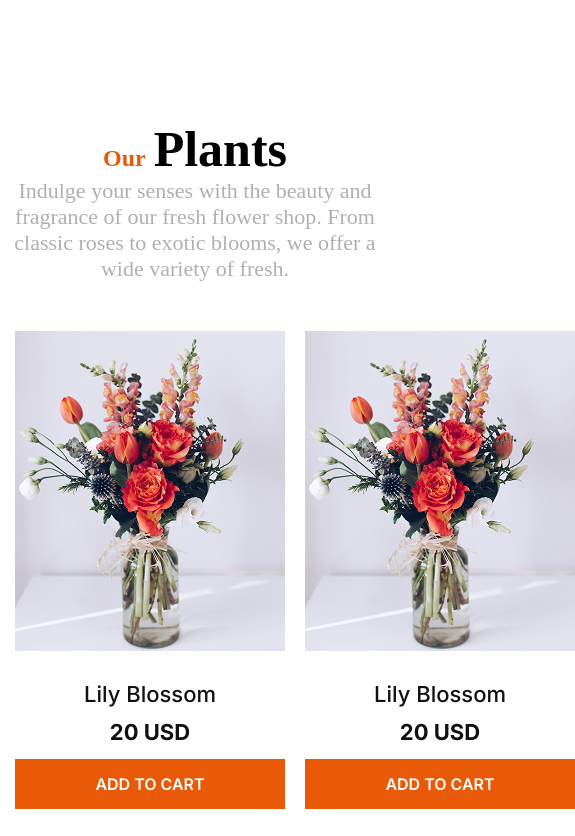
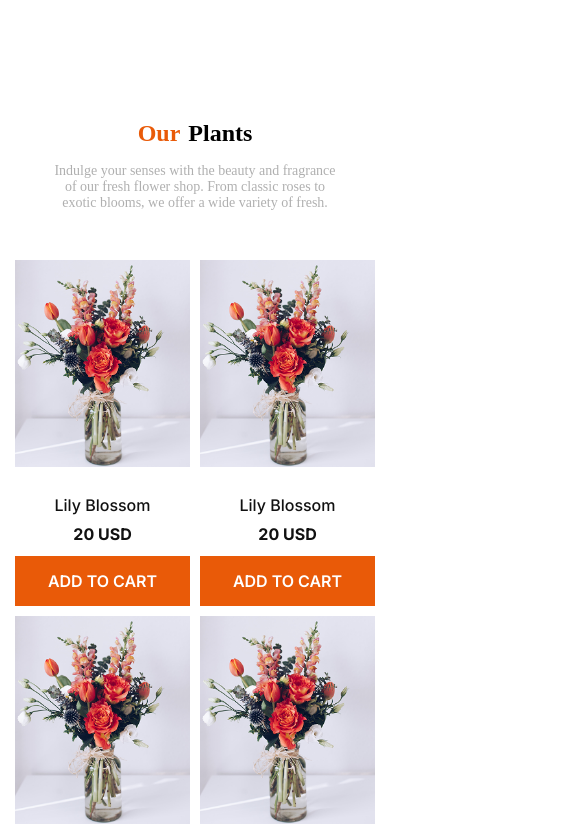
Before and after one commit to meiad-khan/Responsive-flower-website, a plain HTML site: page index.html in a window 390 px wide. Shown: the top 836 px of the page, 575 px wide, since content can reach past the window. Drawn offline with Linux system fonts and the light colour scheme.

Commit message:
fix responsive issue of our plants section

```diff
--- a/index.html
+++ b/index.html
@@ -32,7 +32,7 @@
   <main>
    <section class="our-plants">
     <h4 class="our-plants-title"><span class="our fresh-flower">Our</span><span class="plants-span">Plants</span></h4>
-    <p class="our-plants-description">Indulge your senses with the beauty and fragrance of our fresh flower shop. From <br>classic roses to exotic blooms, we offer a wide variety of fresh.</p>
+    <p class="our-plants-description">Indulge your senses with the beauty and fragrance of our fresh flower shop. From classic roses to exotic blooms, we offer a wide variety of fresh.</p>
     <div class="plant-container">
       <div class="plant">
         <img src="assets/sample-flower-image.png" alt="" class="plant-image">
--- a/style.css
+++ b/style.css
@@ -97,11 +97,14 @@ text-decoration: none;
 .our-plants-title{
   font-size: 3.125rem;
   font-weight: 700;
+  margin-bottom: 16px;
 }
 .our{
   font-size: 3.125rem;
 }
 .our-plants-description{
+  width: 65.89%;
+  margin: 0 auto;
   font-size: 1.375rem;
   color:#00000050;
   font-weight: 400;
@@ -112,9 +115,13 @@ text-decoration: none;
   color:#000000;
 }
 .plant-container{
+  width: 100%;
   display: grid;
   grid-template-columns: repeat(4, 1fr);
   gap: 30px 20px;
+}
+.plant-image{
+  width: 100%;
 }
 .plant-name{
   font-size: 1.375rem;
@@ -134,7 +141,7 @@ text-decoration: none;
 .add-to-cart{
   background-color: #E95A08;
   padding: 15px 50px;
-  width: 270px;
+  width: 100%;
   height: 50px;
   border: none;
   font-size: 1rem;
@@ -185,8 +192,25 @@ text-decoration: none;
 .our-plants{
   max-width: 100%;
 }
+.our-plants-title{
+  font-size: 1.5rem;
+  margin-bottom: 16px;
+}
+.our-plants-description{
+  width: 75%;
+  font-size: 0.875rem;
+}
 .plant-container{
   grid-template-columns: repeat(2, 1fr);
+  gap: 10px;
   padding: 0 15px;
 }
+.plant-name, .plant-price{
+  font-size: 1rem;
 }
+.add-to-cart{
+  font-size: 1rem;
+width: 100%;
+padding: 5px 10px;
+}
+}
```
